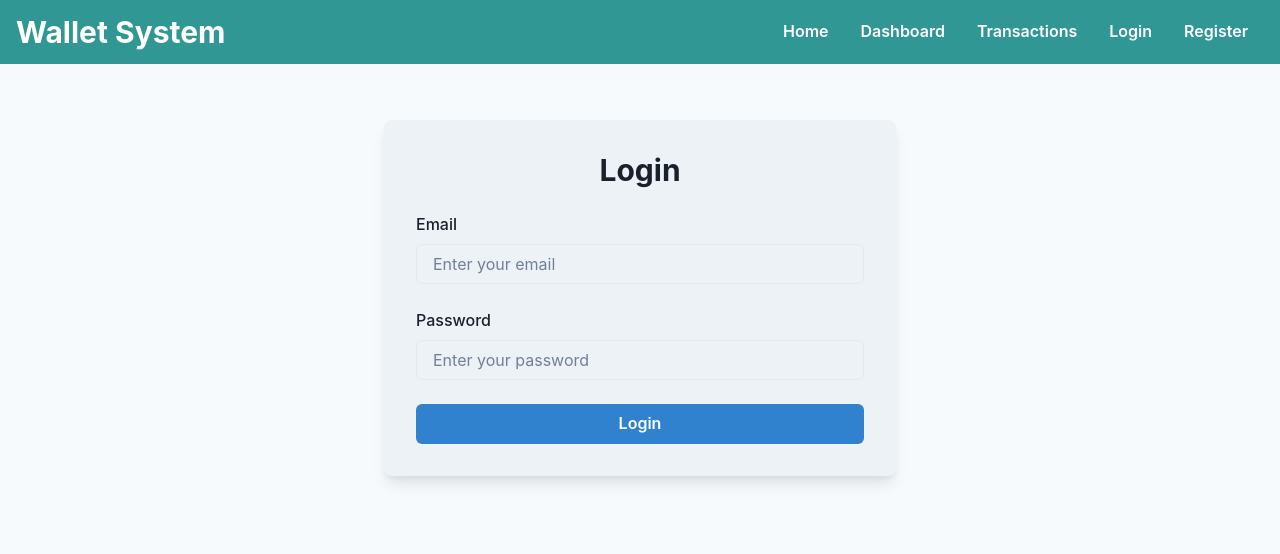
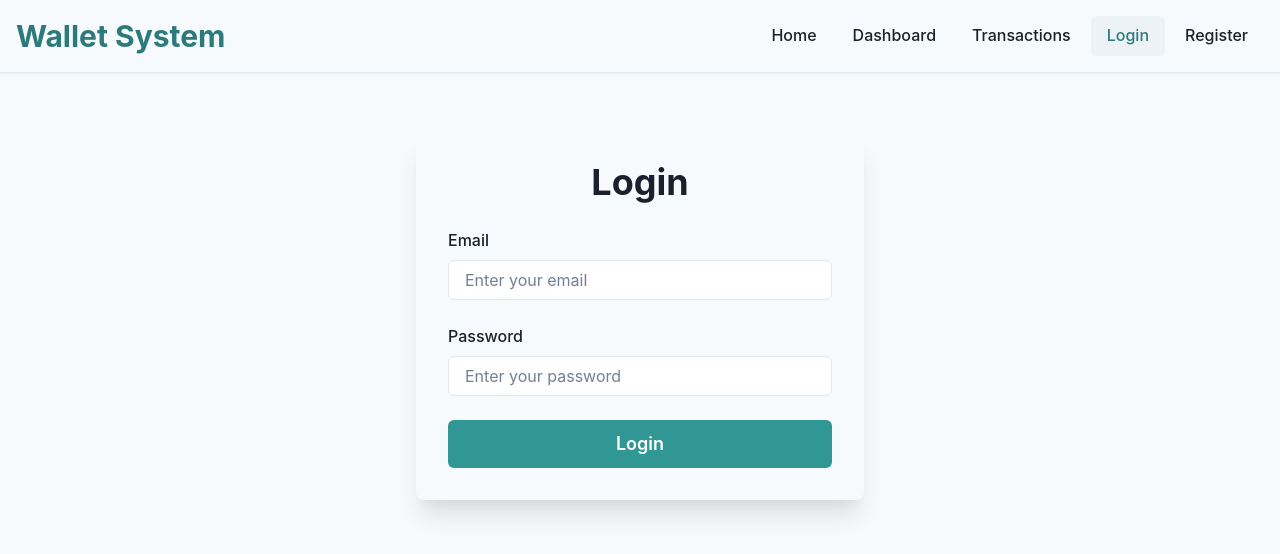
Before and after one commit to LinetMutuku/wallet-system, a React (Create React App) app: page /login in a window 1280 px wide. Shown: the top 554 px of the page. Built offline with nearby package versions, Linux system fonts and the light colour scheme; no server answers.

Commit message:
Fix React hooks usage in Header component

```diff
--- a/src/components/Header.js
+++ b/src/components/Header.js
@@ -1,32 +1,55 @@
 import React from 'react';
-import { Box, Flex, Heading, Button } from '@chakra-ui/react';
-import { Link } from 'react-router-dom';
+import { Box, Flex, Heading, Button, Container, Stack, useColorModeValue } from '@chakra-ui/react';
+import { Link, useLocation } from 'react-router-dom';
 
 function Header() {
+    const location = useLocation();
+    const bg = useColorModeValue('gray.50', 'gray.900');
+    const color = useColorModeValue('gray.800', 'white');
+    const activeColor = useColorModeValue('teal.600', 'teal.200');
+    const hoverBg = useColorModeValue('gray.200', 'gray.700');
+    const activeBg = useColorModeValue('gray.100', 'gray.800');
+
+    const isActive = (path) => location.pathname === path;
+
     return (
-        <Box bg="teal.500" px={4} py={3}>
-            <Flex justifyContent="space-between" alignItems="center">
-                <Heading as="h1" size="lg" color="white">
-                    Wallet System
-                </Heading>
-                <Flex>
-                    <Button as={Link} to="/" variant="ghost" color="white">
-                        Home
-                    </Button>
-                    <Button as={Link} to="/dashboard" variant="ghost" color="white">
-                        Dashboard
-                    </Button>
-                    <Button as={Link} to="/transactions" variant="ghost" color="white">
-                        Transactions
-                    </Button>
-                    <Button as={Link} to="/login" variant="ghost" color="white">
-                        Login
-                    </Button>
-                    <Button as={Link} to="/register" variant="ghost" color="white">
-                        Register
-                    </Button>
+        <Box
+            bg={bg}
+            py={4}
+            boxShadow="sm"
+            position="sticky"
+            top={0}
+            zIndex="sticky"
+            borderBottom="1px"
+            borderColor={useColorModeValue('gray.200', 'gray.700')}
+        >
+            <Container maxW="container.xl">
+                <Flex justifyContent="space-between" alignItems="center">
+                    <Heading as="h1" size="lg" color={activeColor} fontWeight="bold">
+                        Wallet System
+                    </Heading>
+                    <Stack direction="row" spacing={1}>
+                        {['Home', 'Dashboard', 'Transactions', 'Login', 'Register'].map((item) => (
+                            <Button
+                                key={item}
+                                as={Link}
+                                to={item === 'Home' ? '/' : `/${item.toLowerCase()}`}
+                                variant="ghost"
+                                color={isActive(item === 'Home' ? '/' : `/${item.toLowerCase()}`) ? activeColor : color}
+                                bg={isActive(item === 'Home' ? '/' : `/${item.toLowerCase()}`) ? activeBg : 'transparent'}
+                                _hover={{
+                                    bg: hoverBg,
+                                    color: activeColor
+                                }}
+                                fontWeight="medium"
+                                transition="all 0.2s"
+                            >
+                                {item}
+                            </Button>
+                        ))}
+                    </Stack>
                 </Flex>
-            </Flex>
+            </Container>
         </Box>
     );
 }
--- a/src/components/Login.js
+++ b/src/components/Login.js
@@ -1,12 +1,16 @@
 import React, { useState } from 'react';
-import { Box, VStack, Heading, Input, Button, useToast, FormControl, FormLabel } from '@chakra-ui/react';
+import { Box, VStack, Heading, Input, Button, useToast, FormControl, FormLabel, useColorModeValue } from '@chakra-ui/react';
 import { signInWithEmailAndPassword } from 'firebase/auth';
 import { auth } from '../firebase';
+import { useNavigate } from 'react-router-dom';
 
 const Login = () => {
     const [email, setEmail] = useState('');
     const [password, setPassword] = useState('');
     const toast = useToast();
+    const navigate = useNavigate();
+    const bgColor = useColorModeValue('gray.50', 'gray.700');
+    const textColor = useColorModeValue('gray.800', 'white');
 
     const handleLogin = async () => {
         try {
@@ -18,6 +22,7 @@ const Login = () => {
                 isClosable: true,
                 position: 'top-right',
             });
+            navigate('/'); // Navigate to home page after successful login
         } catch (error) {
             toast({
                 title: error.message || 'Error during login',
@@ -30,28 +35,32 @@ const Login = () => {
     };
 
     return (
-        <Box bg="gray.100" p={8} borderRadius="lg" boxShadow="lg" maxW="lg" mx="auto" mt={10}>
+        <Box bg={bgColor} p={8} borderRadius="lg" boxShadow="xl" maxW="md" mx="auto" mt={10}>
             <VStack spacing={6}>
-                <Heading as="h2" size="lg">Login</Heading>
+                <Heading as="h2" size="xl" color={textColor}>Login</Heading>
                 <FormControl id="email">
-                    <FormLabel>Email</FormLabel>
+                    <FormLabel color={textColor}>Email</FormLabel>
                     <Input
                         type="email"
                         value={email}
                         onChange={(e) => setEmail(e.target.value)}
                         placeholder="Enter your email"
+                        bg={useColorModeValue('white', 'gray.800')}
                     />
                 </FormControl>
                 <FormControl id="password">
-                    <FormLabel>Password</FormLabel>
+                    <FormLabel color={textColor}>Password</FormLabel>
                     <Input
                         type="password"
                         value={password}
                         onChange={(e) => setPassword(e.target.value)}
                         placeholder="Enter your password"
+                        bg={useColorModeValue('white', 'gray.800')}
                     />
                 </FormControl>
-                <Button colorScheme="blue" onClick={handleLogin} width="full">Login</Button>
+                <Button colorScheme="teal" onClick={handleLogin} width="full" size="lg">
+                    Login
+                </Button>
             </VStack>
         </Box>
     );
```
